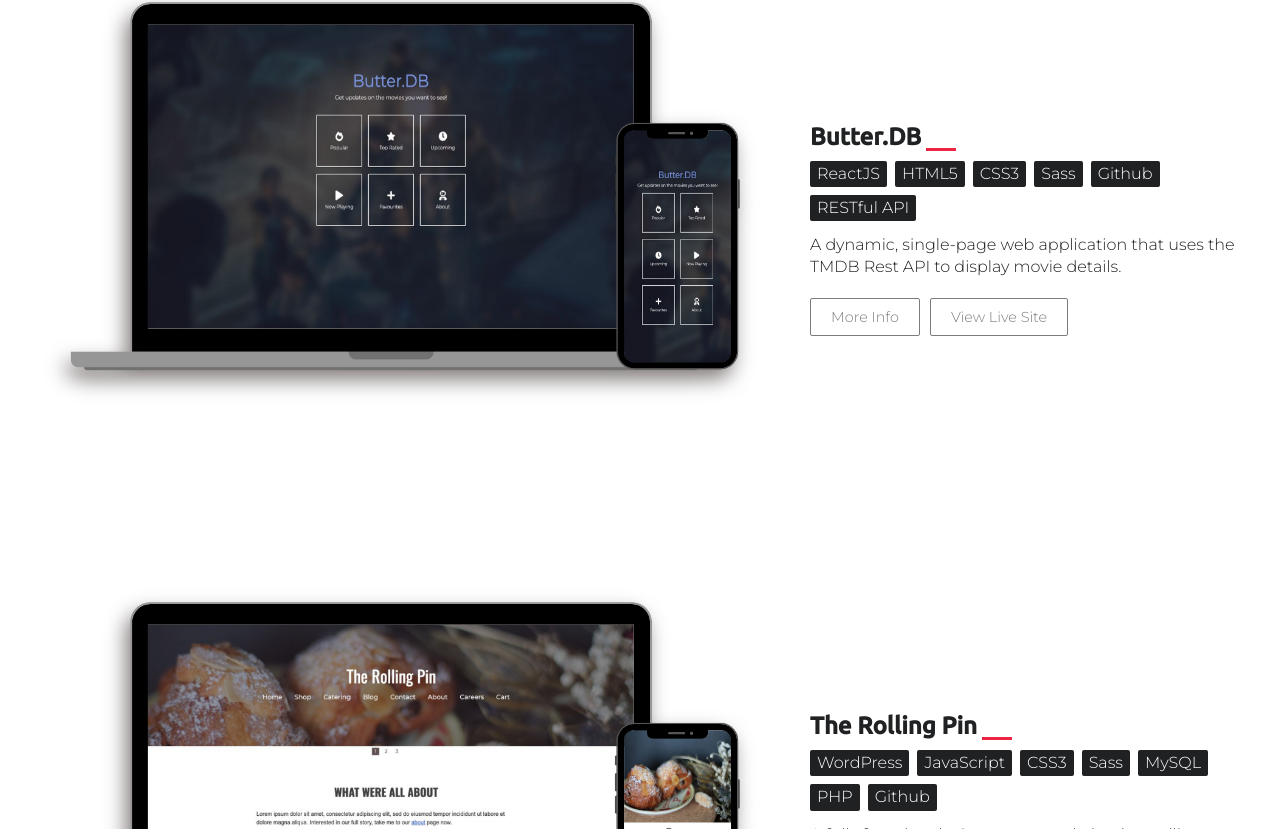
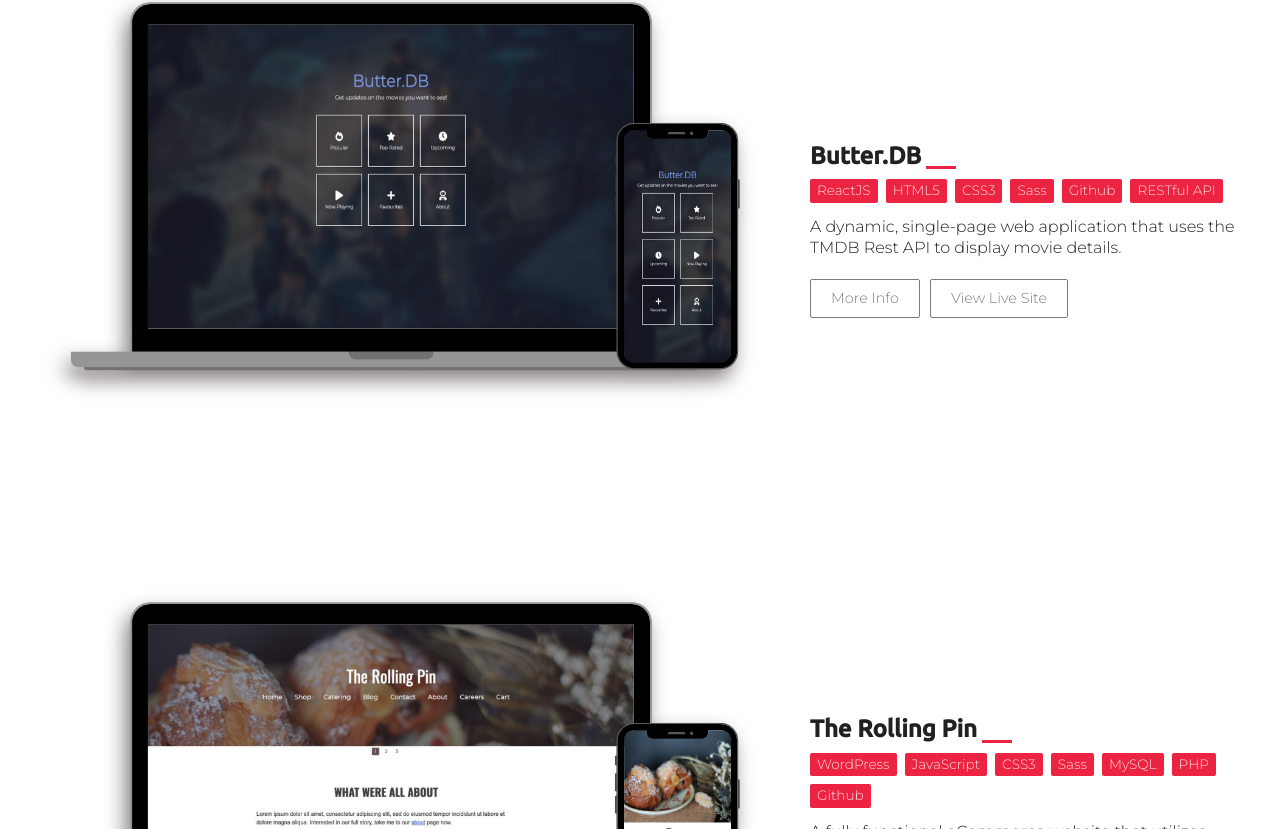
Before and after one commit to casillavincent/casillavincent-portfolio, a React (Create React App) app: page / in a window 1280 px wide. Shown: the part 2151-2980 px from the top of the page. Built offline with nearby package versions, Linux system fonts and the light colour scheme; some icons are missing; a web font is replaced by a local one.

Commit message:
Refactored styling

```diff
--- a/src/components/About.js
+++ b/src/components/About.js
@@ -61,7 +61,7 @@ const About = () => {
          <section className="about-item my-summary" data-aos="fade-up" data-aos-duration="800">
             {/* Portrait */}
             <div className="my-summary__portrait">
-               <img src={MY_PORTAIT} alt="Photo of my self" />
+               <img src={MY_PORTAIT} alt="Self Portrait" />
             </div>
             {/* Text */}
             <div className="my-summary__text">
--- a/src/components/projects/ProjectsSummary.js
+++ b/src/components/projects/ProjectsSummary.js
@@ -1,10 +1,5 @@
 import React from "react";
 import { useEffect, useState } from "react";
-
-// React Icons
-import { FaPaintRoller, FaSearch, FaPencilRuler } from "react-icons/fa";
-import { IconContext } from "react-icons/lib";
-import { RiDeviceFill } from "react-icons/ri";
 
 // AOS
 import AOS from "aos";
--- a/src/scss/4-pages/_single-project.scss
+++ b/src/scss/4-pages/_single-project.scss
@@ -300,6 +300,7 @@
 -------------------------------------------
 */
 .single-project-info {
+   color: $main_text;
    .design-gallery {
       width: 90%;
       margin: auto;
@@ -440,7 +441,7 @@
 .single-project-info__navigate-projects {
    width: 100%;
    max-width: 1000px;
-   height: 250px;
+   height: 280px;
    font-size: 1em;
    display: flex;
    flex-direction: column;
@@ -455,7 +456,7 @@
    .next-project {
       width: 200px;
       transition: all 0.4s ease-out;
-      border: 1px solid white;
+      border: 1px solid transparent;
       p {
          font-size: 1em;
       }
@@ -463,7 +464,7 @@
       &:hover {
          background: rgba(#ec2341, 0.8);
          color: rgba(white, 0.75);
-         border: 1px solid white;
+         border: 1px solid transparent;
          border-radius: 2px;
          p {
             color: rgba(white, 0.75);
@@ -555,7 +556,7 @@
             margin: 150px 0px;
             padding-left: 15%;
             .typeface-placeholder {
-               font-size: 1.5em;
+               font-size: 1em;
             }
          }
       }
@@ -578,7 +579,7 @@
          }
 
          p.typeface-placeholder {
-            font-size: 1.15em;
+            font-size: 1.1em;
          }
       }
    }
--- a/src/scss/4-pages/project-items.scss
+++ b/src/scss/4-pages/project-items.scss
@@ -72,8 +72,9 @@
             margin: 0px 8px 8px 0px;
             padding: 4px 7px;
             border-radius: 2px;
-            background: $main_text;
-            color: white;
+            background: $accent;
+            color: rgba(white, 0.85);
+            font-size: 0.85em;
          }
       }
       &__excerpt {
```
